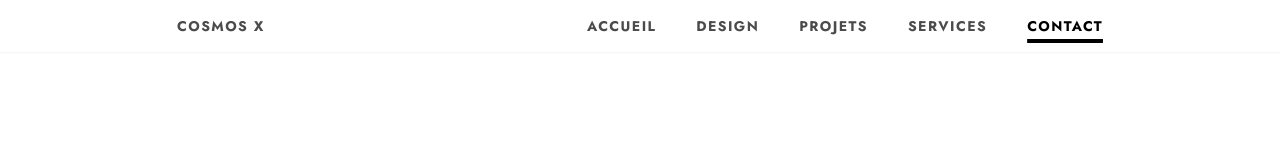
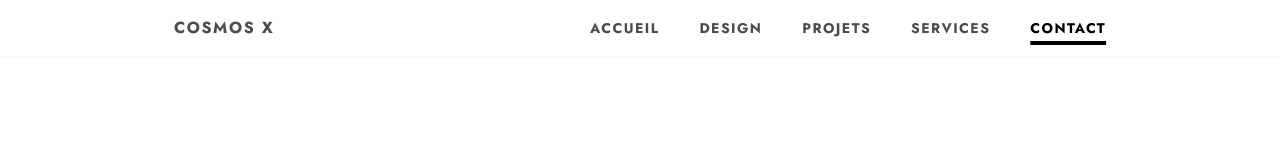
Before and after one commit to capitaine12/portfolio, a React (Vite) app: page /contact in a window 1280 px wide. Shown: the top 160 px of the page. Built offline with nearby package versions, Linux system fonts and the light colour scheme.

Commit message:
navbarre4

```diff
--- a/src/components/layout/Navbar.tsx
+++ b/src/components/layout/Navbar.tsx
@@ -8,7 +8,7 @@
     <header className="w-full bg-white sticky top-0 z-50 shadow-sm">
       <nav className="container mx-auto flex items-center justify-around py-4 px-4">
 
-        <Link to={"/"} className="text-sm
+        <Link to={"/"} className="text-base
         sm:opacity-70
         sm:hover:opacity-100
         lg:opacity-70
```
